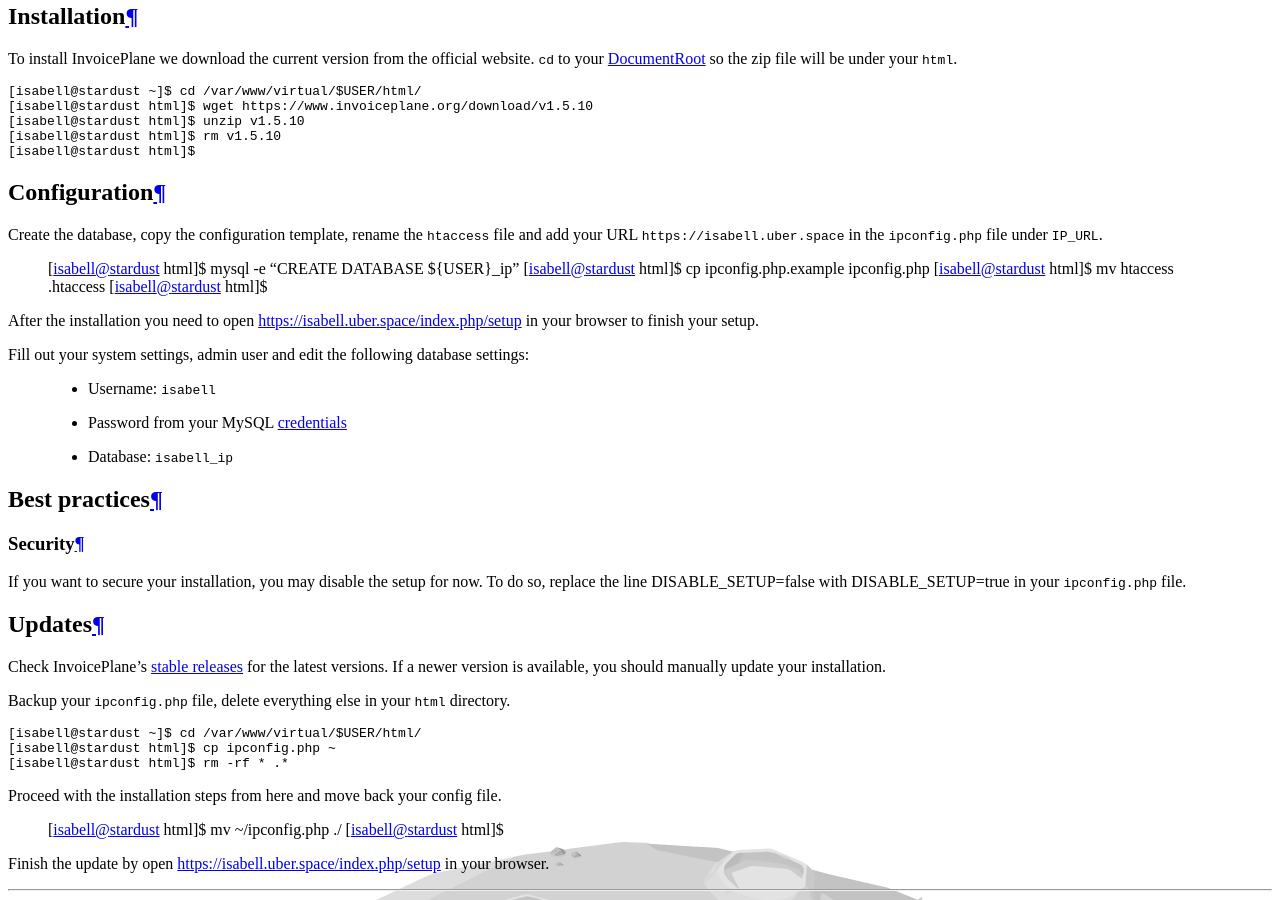
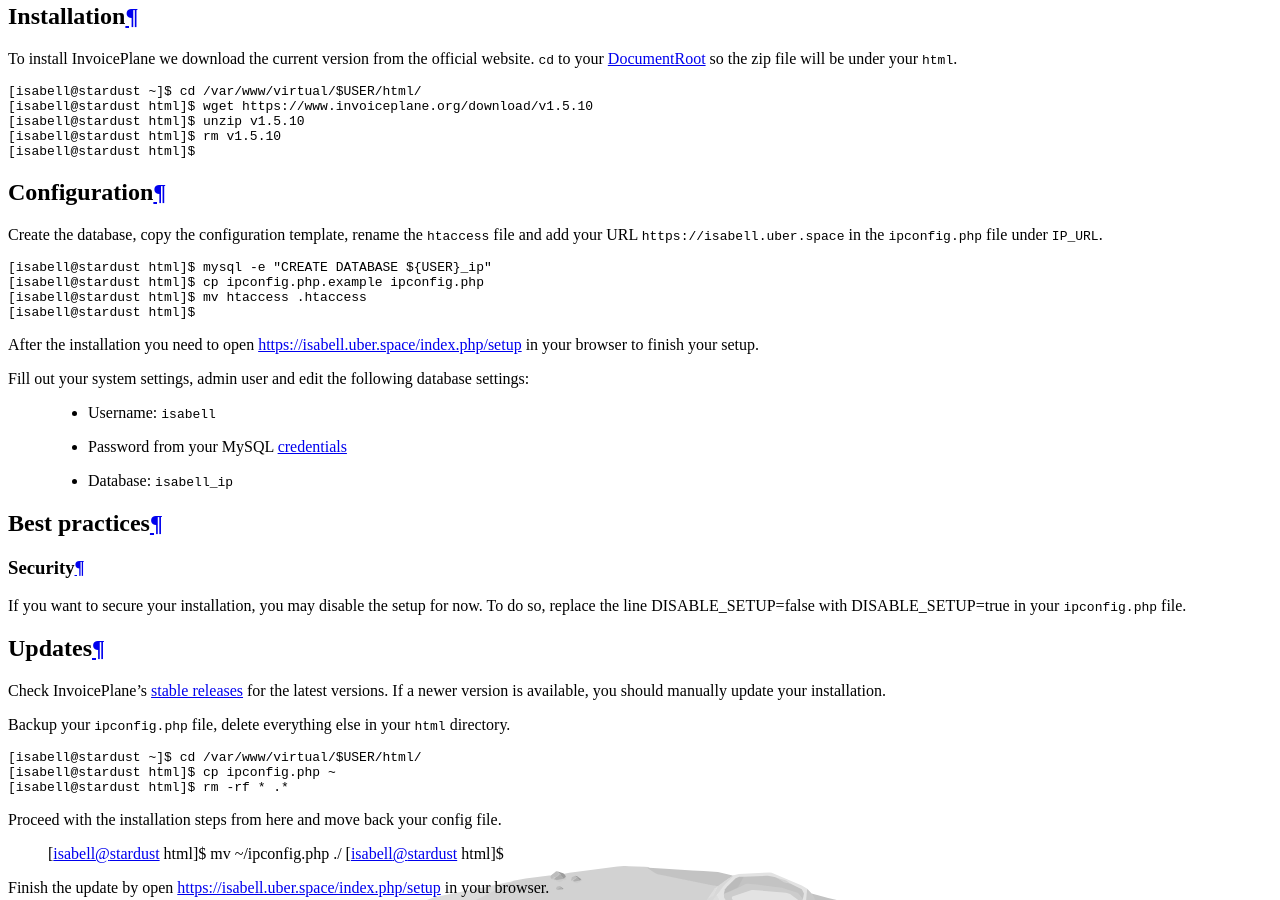
Before and after one commit to Uberspace/lab, a Sphinx documentation site: the page built from source/guide_invoiceplane.rst, in a window 1280 px wide and 900 px high, scrolled down 3700 px. Built offline with Sphinx 7.4.7 and the Read the Docs theme 2.0.0, drawn with Linux system fonts in a browser that asks for light colours.

Commit message:
Update guide_invoiceplane.rst
Fixing code-block.

```diff
--- a/source/guide_invoiceplane.rst
+++ b/source/guide_invoiceplane.rst
@@ -32,7 +32,7 @@
 
 We’re using :manual:`PHP <lang-php>` in the stable version 7.2. Since new Uberspaces are currently setup with PHP 7.1 by default you need to set this version manually:
 
-::
+.. code-block:: console
 
  [isabell@stardust ~]$ uberspace tools version use php 7.2
  Selected PHP version 7.2
@@ -63,6 +63,8 @@
 =============
 
 Create the database, copy the configuration template, rename the ``htaccess`` file and add your URL ``https://isabell.uber.space`` in the ``ipconfig.php`` file under ``IP_URL``.
+
+.. code-block:: console
 
  [isabell@stardust html]$ mysql -e "CREATE DATABASE ${USER}_ip"
  [isabell@stardust html]$ cp ipconfig.php.example ipconfig.php
```
